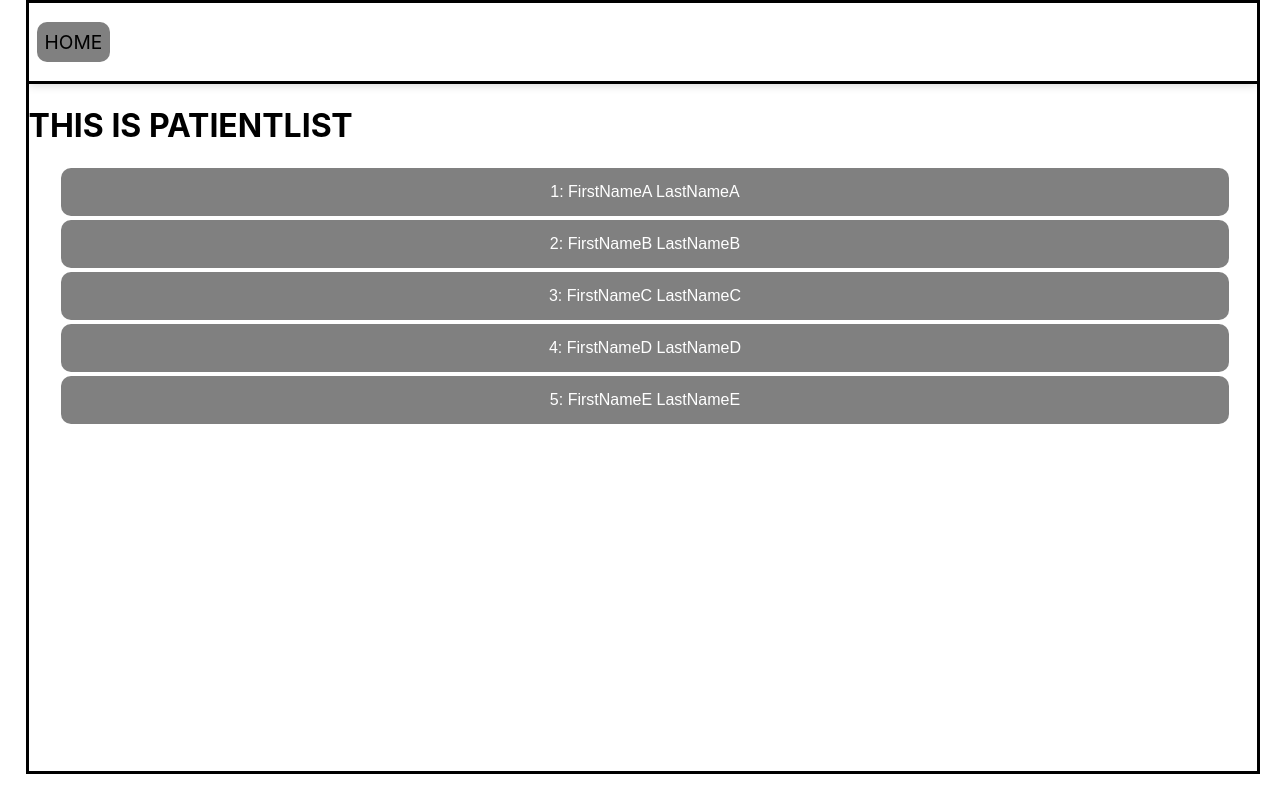
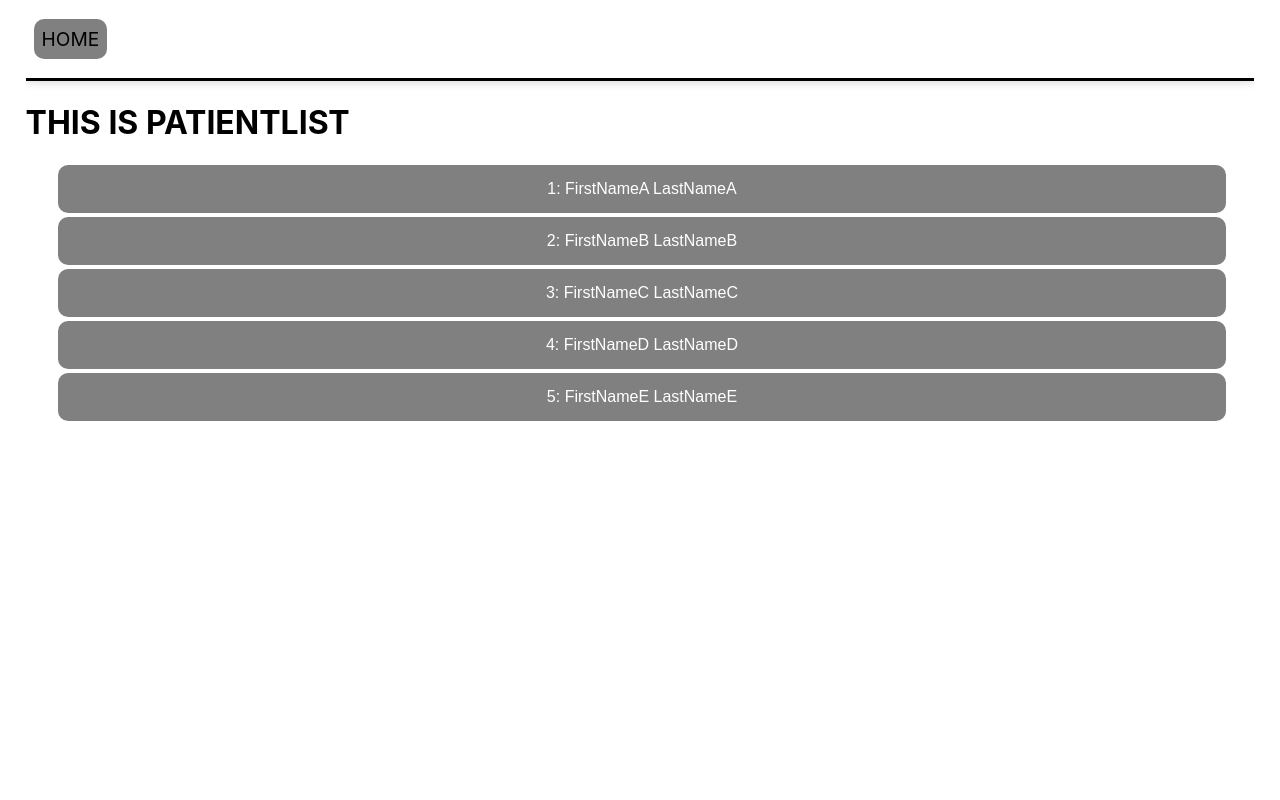
Before and after one commit to kWeech/UofCEngineeringNursingHackathon, a React (Create React App) app in the folder app/hackathon-app/: page /patientlist in a window 1280 px wide. Built offline with nearby package versions, Linux system fonts and the light colour scheme.

Commit message:
added home page to qr

```diff
--- a/app/hackathon-app/src/components/Page.module.css
+++ b/app/hackathon-app/src/components/Page.module.css
@@ -1,7 +1,6 @@
 .page {
   height: 96vh;
   width: 96vw;
-  border: solid black;
   overflow: hidden;
   margin-left: 2vw;
   margin-right: 2vw;
--- a/app/hackathon-app/src/pages/QR.js
+++ b/app/hackathon-app/src/pages/QR.js
@@ -1,5 +1,6 @@
 import React from "react";
 import QrReader from "react-qr-reader";
+import Page from "../components/Page";
 
 function QR(props) {
   const handleScan = (data) => {
@@ -13,14 +14,14 @@ function QR(props) {
   };
 
   return (
-    <div>
+    <Page>
       <QrReader
         delay={300}
         onError={handleError}
         onScan={handleScan}
         style={{ maxHeight: "100%", maxWidth: "100%" }}
       />
-    </div>
+    </Page>
   );
 }
 
```
